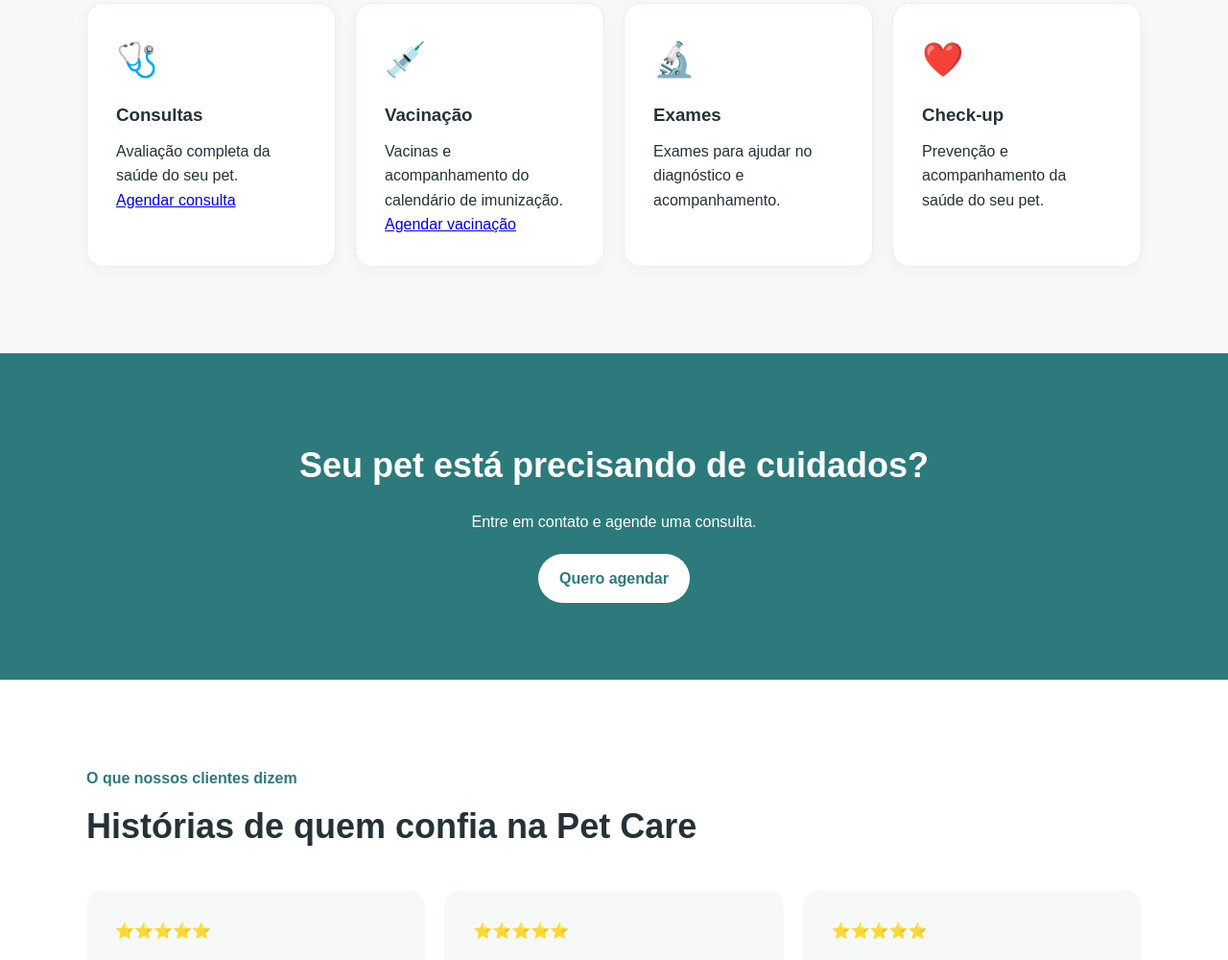
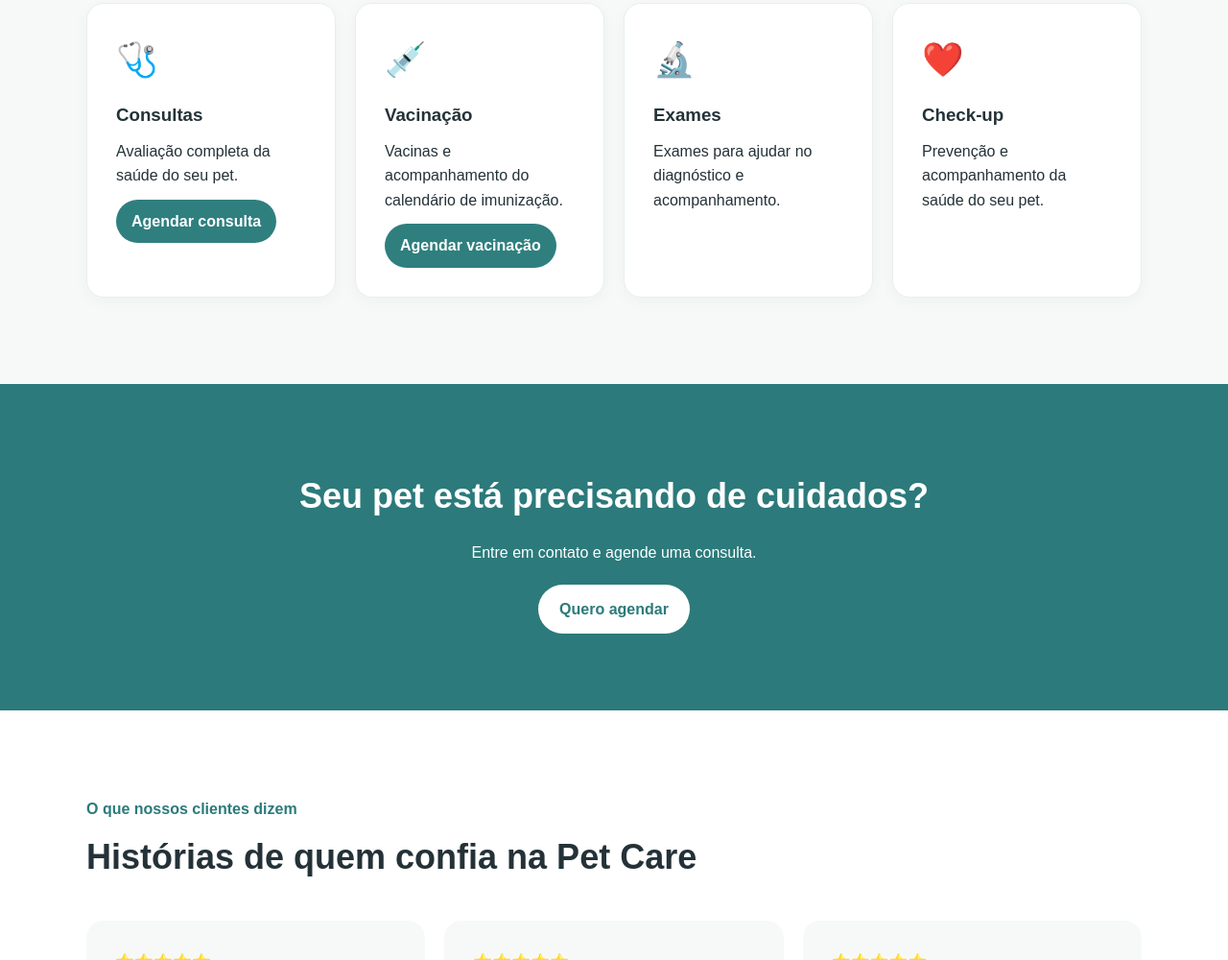
Before and after one commit to sarahfrana97-sudo/veterinaria-pet-care, a plain HTML site: page index.html in a window 1280 px wide. Shown: the part 1350-2350 px from the top of the page at 96% size. Drawn offline with Linux system fonts and the light colour scheme.

Commit message:
Update style.css

```diff
--- a/style.css
+++ b/style.css
@@ -354,3 +354,17 @@ footer {
     font-size: 13px;
   }
 }
+.whatsapp-btn {
+    display: inline-block;
+    background: #2f7f7f;
+    color: white;
+    padding: 10px 16px;
+    border-radius: 25px;
+    text-decoration: none;
+    font-weight: bold;
+    margin-top: 12px;
+}
+
+.whatsapp-btn:hover {
+    background: #246565;
+}
```
